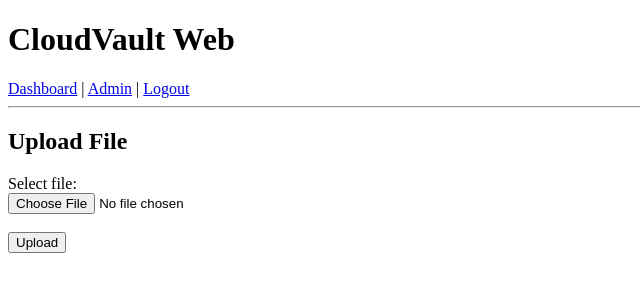
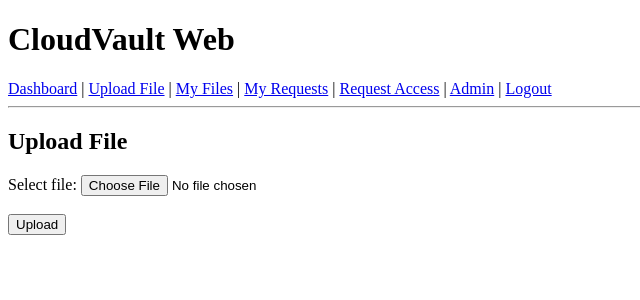
Before and after one commit to Adrian609/cloudvault-web, a Flask app: page /upload in a window 1280 px wide. Shown: the top 300 px of the page, without its empty margins (0-640 px from the left). Run offline with Flask 3, Linux system fonts and the light colour scheme; a user stored in the database is signed in.

Commit message:
Completed file upload, cleaned up app

```diff
--- a/app.py
+++ b/app.py
@@ -1,67 +1,112 @@
+# =========================
+# IMPORTS
+# =========================
 import os
 from werkzeug.utils import secure_filename
-from flask import send_file
-from cryptography.fernet import Fernet
-from flask import Flask, render_template, redirect, url_for, request, flash
+from flask import Flask, render_template, redirect, url_for, request, flash, send_file
 from flask_sqlalchemy import SQLAlchemy
 from flask_login import LoginManager, UserMixin, login_user, logout_user, login_required, current_user
 from werkzeug.security import generate_password_hash, check_password_hash
+from cryptography.fernet import Fernet
 
+# =========================
+# APP CONFIGURATION
+# =========================
 app = Flask(__name__)
 
+# Secret key used for session management (should be environment variable in production)
 app.config['SECRET_KEY'] = 'secret123'
+
+# SQLite database configuration
 app.config['SQLALCHEMY_DATABASE_URI'] = 'sqlite:///cloudvault.db'
 app.config['SQLALCHEMY_TRACK_MODIFICATIONS'] = False
 
+# Initialize database
 db = SQLAlchemy(app)
-UPLOAD_FOLDER = 'uploads'
-ALLOWED_EXTENSIONS = {'txt', 'pdf', 'png', 'jpg', 'jpeg', 'docx'}
-MAX_FILE_SIZE = 2 * 1024 * 1024  # 2 MB
+
+# =========================
+# FILE UPLOAD CONFIGURATION
+# =========================
+UPLOAD_FOLDER = 'uploads'  # Directory where encrypted files are stored
+ALLOWED_EXTENSIONS = {'txt', 'pdf', 'png', 'jpg', 'jpeg', 'docx'}  # Allowed file types
+MAX_FILE_SIZE = 2 * 1024 * 1024  # Max file size: 2 MB
+
+# Ensure upload directory exists
+os.makedirs(UPLOAD_FOLDER, exist_ok=True)
 
 
+# Helper function to validate file extensions
 def allowed_file(filename):
     return '.' in filename and filename.rsplit('.', 1)[1].lower() in ALLOWED_EXTENSIONS
-os.makedirs(UPLOAD_FOLDER, exist_ok=True)
 
+
+# =========================
+# ENCRYPTION SETUP
+# =========================
+# NOTE: This generates a new key each time the app runs.
+# This means previously uploaded files CANNOT be decrypted after restart.
+# Future improvement: store key in environment variable or secure storage.
 ENCRYPTION_KEY = Fernet.generate_key()
 cipher = Fernet(ENCRYPTION_KEY)
 
+
+# =========================
+# LOGIN MANAGER SETUP
+# =========================
 login_manager = LoginManager()
 login_manager.login_view = 'login'
 login_manager.init_app(app)
 
 
+# =========================
+# DATABASE MODELS
+# =========================
+
+# User model for authentication and role management
 class User(UserMixin, db.Model):
     id = db.Column(db.Integer, primary_key=True)
     username = db.Column(db.String(100), unique=True, nullable=False)
     email = db.Column(db.String(120), unique=True, nullable=False)
     password = db.Column(db.String(200), nullable=False)
-    role = db.Column(db.String(20), default='user')
+    role = db.Column(db.String(20), default='user')  # 'user' or 'admin'
 
+
+# File metadata model
 class FileRecord(db.Model):
     id = db.Column(db.Integer, primary_key=True)
-    filename = db.Column(db.String(200), nullable=False)
-    stored_filename = db.Column(db.String(200), nullable=False)
+    filename = db.Column(db.String(200), nullable=False)  # Original filename
+    stored_filename = db.Column(db.String(200), nullable=False)  # Encrypted file name
     owner_id = db.Column(db.Integer, db.ForeignKey('user.id'), nullable=False)
     upload_time = db.Column(db.DateTime, default=db.func.current_timestamp())
     encrypted = db.Column(db.Boolean, default=True)
 
+
+# Model for access requests between users
 class AccessRequest(db.Model):
     id = db.Column(db.Integer, primary_key=True)
     file_id = db.Column(db.Integer, db.ForeignKey('file_record.id'))
     user_id = db.Column(db.Integer, db.ForeignKey('user.id'))
-    status = db.Column(db.String(20), default='Pending')
+    status = db.Column(db.String(20), default='Pending')  # Pending, Approved, Denied
 
+
+# =========================
+# USER SESSION HANDLING
+# =========================
 @login_manager.user_loader
 def load_user(user_id):
     return User.query.get(int(user_id))
 
+
+# =========================
+# ROUTES - AUTHENTICATION
+# =========================
 
 @app.route('/')
 def home():
     return redirect(url_for('login'))
 
 
+# User registration
 @app.route('/register', methods=['GET', 'POST'])
 def register():
     if request.method == 'POST':
@@ -69,10 +114,12 @@ def register():
         email = request.form.get('email')
         password = request.form.get('password')
 
+        # Validate input
         if not username or not email or not password:
             flash('All fields are required.')
             return redirect(url_for('register'))
 
+        # Prevent duplicate users
         existing_user = User.query.filter(
             (User.username == username) | (User.email == email)
         ).first()
@@ -81,6 +128,7 @@ def register():
             flash('Username or email already exists.')
             return redirect(url_for('register'))
 
+        # Hash password before storing
         hashed_password = generate_password_hash(password)
 
         new_user = User(
@@ -99,6 +147,7 @@ def register():
     return render_template('register.html')
 
 
+# User login
 @app.route('/login', methods=['GET', 'POST'])
 def login():
     if request.method == 'POST':
@@ -107,6 +156,7 @@ def login():
 
         user = User.query.filter_by(username=username).first()
 
+        # Validate credentials
         if not user or not check_password_hash(user.password, password):
             flash('Invalid username or password.')
             return redirect(url_for('login'))
@@ -117,12 +167,7 @@ def login():
     return render_template('login.html')
 
 
-@app.route('/dashboard')
-@login_required
-def dashboard():
-    return render_template('dashboard.html')
-
-
+# Logout route
 @app.route('/logout')
 @login_required
 def logout():
@@ -130,6 +175,126 @@ def logout():
     flash('Logged out successfully.')
     return redirect(url_for('login'))
 
+
+# =========================
+# ROUTES - DASHBOARD
+# =========================
+@app.route('/dashboard')
+@login_required
+def dashboard():
+    return render_template('dashboard.html')
+
+
+# =========================
+# ROUTES - FILE UPLOAD
+# =========================
+@app.route('/upload', methods=['GET', 'POST'])
+@login_required
+def upload():
+    if request.method == 'POST':
+        uploaded_file = request.files.get('file')
+
+        # Validate file presence
+        if not uploaded_file or uploaded_file.filename == '':
+            flash('Please select a file.')
+            return redirect(url_for('upload'))
+
+        filename = secure_filename(uploaded_file.filename)
+
+        # Validate file type
+        if not allowed_file(filename):
+            flash('File type not allowed.')
+            return redirect(url_for('upload'))
+
+        file_data = uploaded_file.read()
+
+        # Validate file size/content
+        if len(file_data) == 0:
+            flash('Empty files are not allowed.')
+            return redirect(url_for('upload'))
+
+        if len(file_data) > MAX_FILE_SIZE:
+            flash('File is too large. Max size is 2 MB.')
+            return redirect(url_for('upload'))
+
+        # Encrypt file before saving
+        encrypted_data = cipher.encrypt(file_data)
+
+        # Create unique stored filename
+        stored_filename = f"{current_user.id}_{filename}.enc"
+        file_path = os.path.join(UPLOAD_FOLDER, stored_filename)
+
+        # Save encrypted file to disk
+        with open(file_path, 'wb') as f:
+            f.write(encrypted_data)
+
+        # Save metadata to database
+        file_record = FileRecord(
+            filename=filename,
+            stored_filename=stored_filename,
+            owner_id=current_user.id
+        )
+
+        db.session.add(file_record)
+        db.session.commit()
+
+        flash('File uploaded and encrypted successfully.')
+        return redirect(url_for('my_files'))
+
+    return render_template('upload.html')
+
+
+# =========================
+# ROUTES - FILE MANAGEMENT
+# =========================
+
+# Show only files owned by current user
+@app.route('/my-files')
+@login_required
+def my_files():
+    files = FileRecord.query.filter_by(owner_id=current_user.id).all()
+    return render_template('my_files.html', files=files)
+
+
+# Download your own file (decrypts before sending)
+@app.route('/download/<int:file_id>')
+@login_required
+def download_file(file_id):
+    file_record = FileRecord.query.get_or_404(file_id)
+
+    # Ensure user owns the file
+    if file_record.owner_id != current_user.id:
+        flash('You are not allowed to download this file.')
+        return redirect(url_for('my_files'))
+
+    encrypted_path = os.path.join(UPLOAD_FOLDER, file_record.stored_filename)
+
+    # Read encrypted file
+    with open(encrypted_path, 'rb') as f:
+        encrypted_data = f.read()
+
+    # Decrypt file
+    decrypted_data = cipher.decrypt(encrypted_data)
+
+    # Write temp decrypted file
+    temp_path = os.path.join(UPLOAD_FOLDER, "decrypted_" + file_record.filename)
+
+    with open(temp_path, 'wb') as f:
+        f.write(decrypted_data)
+
+    # Send file to user
+    return send_file(
+        temp_path,
+        as_attachment=True,
+        download_name=file_record.filename
+    )
+
+
+# =========================
+# ROUTES - ACCESS REQUESTS
+# =========================
+
+# Request access to other users' files
 @app.route('/request-access', methods=['GET', 'POST'])
 @login_required
 def request_access():
@@ -151,83 +316,38 @@ def request_access():
 
     return render_template('request_access.html', files=files)
 
-@app.route('/upload', methods=['GET', 'POST'])
-@login_required
-def upload():
-    if request.method == 'POST':
-        uploaded_file = request.files.get('file')
-        if not uploaded_file or uploaded_file.filename == '':
-            flash('Please select a file.')
-            return redirect(url_for('upload'))
 
-        filename = secure_filename(uploaded_file.filename)
-        if not allowed_file(filename):
-            flash('File type not allowed.')
-            return redirect(url_for('upload'))
-
-        file_data = uploaded_file.read()
-
-        if len(file_data) == 0:
-            flash('Empty files are not allowed.')
-        return redirect(url_for('upload'))
-
-        if len(file_data) > MAX_FILE_SIZE:
-            flash('File is too large. Max size is 2 MB.')
-        return redirect(url_for('upload'))
-
-        encrypted_data = cipher.encrypt(file_data)
-
-        stored_filename = f"{current_user.id}_{filename}.enc"
-        file_path = os.path.join(UPLOAD_FOLDER, stored_filename)
-
-        with open(file_path, 'wb') as f:
-            f.write(encrypted_data)
-
-        file_record = FileRecord(
-            filename=filename,
-            stored_filename=stored_filename,
-            owner_id=current_user.id
-        )
-
-        db.session.add(file_record)
-        db.session.commit()
-
-        flash('File uploaded and encrypted successfully.')
-        return redirect(url_for('my_files'))
-
-    return render_template('upload.html')
-
+# Admin approves request
 @app.route('/approve/<int:request_id>')
 @login_required
 def approve_request(request_id):
     if current_user.role != 'admin':
         return redirect(url_for('dashboard'))
 
-    req = AccessRequest.query.get(request_id)
+    req = AccessRequest.query.get_or_404(request_id)
     req.status = 'Approved'
     db.session.commit()
 
     return redirect(url_for('admin'))
 
 
+# Admin denies request
 @app.route('/deny/<int:request_id>')
 @login_required
 def deny_request(request_id):
     if current_user.role != 'admin':
         return redirect(url_for('dashboard'))
 
-    req = AccessRequest.query.get(request_id)
+    req = AccessRequest.query.get_or_404(request_id)
     req.status = 'Denied'
     db.session.commit()
 
     return redirect(url_for('admin'))
 
-@app.route('/my-files')
-@login_required
-def my_files():
-    files = FileRecord.query.filter_by(owner_id=current_user.id).all()
-    return render_template('my_files.html', files=files)
 
+# =========================
+# ROUTES - ADMIN
+# =========================
 @app.route('/admin')
 @login_required
 def admin():
@@ -240,6 +360,10 @@ def admin():
 
     return render_template('admin.html', users=users, requests=requests)
 
+
+# =========================
+# ROUTES - USER REQUESTS
+# =========================
 @app.route('/my-requests')
 @login_required
 def my_requests():
@@ -249,15 +373,15 @@ def my_requests():
     for req in requests:
         file = FileRecord.query.get(req.file_id)
         request_data.append({
-        	'id': req.id,
-        	'file_name': file.filename if file else 'Unknown',
-        	'status': req.status
-    })
+            'id': req.id,
+            'file_name': file.filename if file else 'Unknown',
+            'status': req.status
+        })
 
     return render_template('my_requests.html', requests=request_data)
 
 
-
+# Download file via approved access request
 @app.route('/download-request/<int:request_id>')
 @login_required
 def download_request(request_id):
@@ -284,12 +408,21 @@ def download_request(request_id):
     with open(temp_path, 'wb') as f:
         f.write(decrypted_data)
 
-    return send_file(temp_path, as_attachment=True, download_name=file_record.filename)
+    return send_file(
+        temp_path,
+        as_attachment=True,
+        download_name=file_record.filename
+    )
 
+
+# =========================
+# APP ENTRY POINT
+# =========================
 if __name__ == '__main__':
     with app.app_context():
         db.create_all()
 
+        # Create default admin user if not exists
         admin_user = User.query.filter_by(username='admin').first()
         if not admin_user:
             admin_user = User(
--- a/templates/base.html
+++ b/templates/base.html
@@ -4,31 +4,38 @@
     <title>CloudVault Web</title>
 </head>
 <body>
+
     <h1>CloudVault Web</h1>
 
-    <nav>
+    <!-- Navigation Bar -->
     {% if current_user.is_authenticated %}
-        <a href="/dashboard">Dashboard</a> |
+        <a href="{{ url_for('dashboard') }}">Dashboard</a> |
+        <a href="{{ url_for('upload') }}">Upload File</a> |
+        <a href="{{ url_for('my_files') }}">My Files</a> |
+        <a href="{{ url_for('my_requests') }}">My Requests</a> |
+        <a href="{{ url_for('request_access') }}">Request Access</a> |
         {% if current_user.role == 'admin' %}
-            <a href="/admin">Admin</a> |
+            <a href="{{ url_for('admin') }}">Admin</a> |
         {% endif %}
-        <a href="/logout">Logout</a>
+        <a href="{{ url_for('logout') }}">Logout</a>
     {% else %}
-        <a href="/login">Login</a> |
-        <a href="/register">Register</a>
+        <a href="{{ url_for('login') }}">Login</a> |
+        <a href="{{ url_for('register') }}">Register</a>
     {% endif %}
-    </nav>
 
     <hr>
 
+    <!-- Flash Messages -->
     {% with messages = get_flashed_messages() %}
         {% if messages %}
             {% for message in messages %}
-                <p style="color:red;">{{ message }}</p>
+                <p>{{ message }}</p>
             {% endfor %}
         {% endif %}
     {% endwith %}
 
+    <!-- Page Content -->
     {% block content %}{% endblock %}
+
 </body>
 </html>
--- a/templates/upload.html
+++ b/templates/upload.html
@@ -1,12 +1,14 @@
 {% extends "base.html" %}
 
 {% block content %}
+
 <h2>Upload File</h2>
 
 <form method="POST" enctype="multipart/form-data">
-    <label>Select file:</label><br>
-    <input type="file" name="file" required><br><br>
-
+    <label>Select file:</label>
+    <input type="file" name="file" required>
+    <br><br>
     <button type="submit">Upload</button>
 </form>
+
 {% endblock %}
```
Also changed, not shown: templates/my_files.html (+7 -1 lines), requirements.txt (line endings or trailing spaces), 1 other file.
